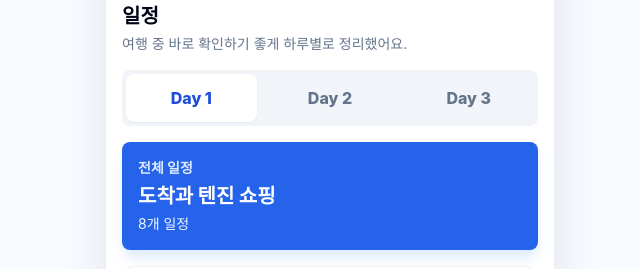
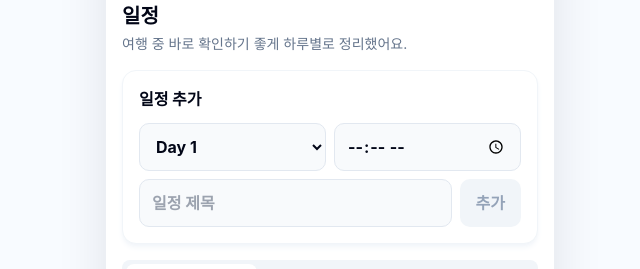
Before and after one commit to barunmal/my-travel-helper, a React (Vite) app: page / in a window 1280 px wide. Shown: the part 215-484 px from the top of the page, without its empty margins (310-950 px from the left). Built offline with nearby package versions, Linux system fonts and the light colour scheme.

Commit message:
Add custom schedule and shopping items

```diff
--- a/src/main.jsx
+++ b/src/main.jsx
@@ -168,14 +168,14 @@ const schedule = [
 ]
 
 const shoppingItems = [
-  { name: '포켓몬 배스볼', category: '굿즈', image: 'https://images.unsplash.com/photo-1609372332255-611485350f25?auto=format&fit=crop&w=700&q=80' },
-  { name: '케이프 슈퍼하드', category: '헤어', image: 'https://images.unsplash.com/photo-1522338242992-e1a54906a8da?auto=format&fit=crop&w=700&q=80' },
-  { name: '모아립', category: '뷰티', image: 'https://images.unsplash.com/photo-1586495777744-4413f21062fa?auto=format&fit=crop&w=700&q=80' },
-  { name: '신비오페르민', category: '의약품', image: 'https://images.unsplash.com/photo-1471864190281-a93a3070b6de?auto=format&fit=crop&w=700&q=80' },
-  { name: '에비오스', category: '영양제', image: 'https://images.unsplash.com/photo-1584308666744-24d5c474f2ae?auto=format&fit=crop&w=700&q=80' },
-  { name: '록소닌', category: '의약품', image: 'https://images.unsplash.com/photo-1587854692152-cbe660dbde88?auto=format&fit=crop&w=700&q=80' },
-  { name: '다이쇼K', category: '의약품', image: 'https://images.unsplash.com/photo-1585435557343-3b092031a831?auto=format&fit=crop&w=700&q=80' },
-  { name: '간식 / 젤리 / 과자', category: '간식', image: 'https://images.unsplash.com/photo-1582058091505-f87a2e55a40f?auto=format&fit=crop&w=700&q=80' }
+  { id: 'default-pokemon-bathball', name: '포켓몬 배스볼', category: '굿즈', image: 'https://images.unsplash.com/photo-1609372332255-611485350f25?auto=format&fit=crop&w=700&q=80' },
+  { id: 'default-cape-super-hard', name: '케이프 슈퍼하드', category: '헤어', image: 'https://images.unsplash.com/photo-1522338242992-e1a54906a8da?auto=format&fit=crop&w=700&q=80' },
+  { id: 'default-moalip', name: '모아립', category: '뷰티', image: 'https://images.unsplash.com/photo-1586495777744-4413f21062fa?auto=format&fit=crop&w=700&q=80' },
+  { id: 'default-shinbiofermin', name: '신비오페르민', category: '의약품', image: 'https://images.unsplash.com/photo-1471864190281-a93a3070b6de?auto=format&fit=crop&w=700&q=80' },
+  { id: 'default-ebios', name: '에비오스', category: '영양제', image: 'https://images.unsplash.com/photo-1584308666744-24d5c474f2ae?auto=format&fit=crop&w=700&q=80' },
+  { id: 'default-loxonin', name: '록소닌', category: '의약품', image: 'https://images.unsplash.com/photo-1587854692152-cbe660dbde88?auto=format&fit=crop&w=700&q=80' },
+  { id: 'default-taisho-k', name: '다이쇼K', category: '의약품', image: 'https://images.unsplash.com/photo-1585435557343-3b092031a831?auto=format&fit=crop&w=700&q=80' },
+  { id: 'default-snacks', name: '간식 / 젤리 / 과자', category: '간식', image: 'https://images.unsplash.com/photo-1582058091505-f87a2e55a40f?auto=format&fit=crop&w=700&q=80' }
 ]
 
 const checklistItems = [
@@ -276,10 +276,20 @@ function filterScheduleItems(items, filter) {
   return items.filter((item) => getCategory(item) === filter)
 }
 
+function sortScheduleItems(items) {
+  return [...items].sort((a, b) => {
+    const timeA = /^\d{2}:\d{2}$/.test(a.time) ? a.time : '99:99'
+    const timeB = /^\d{2}:\d{2}$/.test(b.time) ? b.time : '99:99'
+    return timeA.localeCompare(timeB)
+  })
+}
+
 function App() {
   const [activeTab, setActiveTab] = useState('schedule')
   const [scheduleFilter, setScheduleFilter] = useState('all')
   const [shoppingChecked, setShoppingChecked] = useLocalState('shoppingChecked', {})
+  const [customShoppingItems, setCustomShoppingItems] = useLocalState('customShoppingItems', [])
+  const [customScheduleItems, setCustomScheduleItems] = useLocalState('customScheduleItems', [])
   const [readyChecked, setReadyChecked] = useLocalState('readyChecked', {})
   const [budget, setBudget] = useLocalState('budget', { shopping: '', food: '', transport: '' })
   const total = useMemo(
@@ -287,7 +297,12 @@ function App() {
     [budget]
   )
 
-  const allPlaces = schedule.flatMap((day) => day.items.map((item) => ({ ...item, day: day.day })))
+  const scheduleWithCustomItems = schedule.map((day) => ({
+    ...day,
+    items: sortScheduleItems([...day.items, ...customScheduleItems.filter((item) => item.day === day.day)])
+  }))
+  const allPlaces = scheduleWithCustomItems.flatMap((day) => day.items.map((item) => ({ ...item, day: day.day })))
+  const allShoppingItems = [...shoppingItems, ...customShoppingItems]
 
   return (
     <main className="min-h-screen bg-[#f8fbff] text-slate-950">
@@ -326,9 +341,21 @@ function App() {
         </header>
 
         <div className="flex-1 px-4 pb-28 pt-5">
-          {activeTab === 'schedule' && <Schedule filter={scheduleFilter} setFilter={setScheduleFilter} />}
+          {activeTab === 'schedule' && (
+            <Schedule
+              filter={scheduleFilter}
+              setFilter={setScheduleFilter}
+              days={scheduleWithCustomItems}
+              onAddSchedule={(item) => setCustomScheduleItems((prev) => [...prev, item])}
+            />
+          )}
           {activeTab === 'shopping' && (
-            <Shopping checked={shoppingChecked} onToggle={(name) => setShoppingChecked((prev) => ({ ...prev, [name]: !prev[name] }))} />
+            <Shopping
+              checked={shoppingChecked}
+              items={allShoppingItems}
+              onAddItem={(item) => setCustomShoppingItems((prev) => [...prev, item])}
+              onToggle={(id) => setShoppingChecked((prev) => ({ ...prev, [id]: !prev[id] }))}
+            />
           )}
           {activeTab === 'map' && <MapList places={allPlaces} />}
           {activeTab === 'checklist' && (
@@ -367,18 +394,79 @@ function SectionTitle({ title, subtitle }) {
   )
 }
 
-function Schedule({ filter, setFilter }) {
-  const [selectedDay, setSelectedDay] = useState(schedule[0].day)
-  const currentDay = schedule.find((day) => day.day === selectedDay) || schedule[0]
+function Schedule({ filter, setFilter, days, onAddSchedule }) {
+  const [selectedDay, setSelectedDay] = useState(days[0].day)
+  const [newSchedule, setNewSchedule] = useState({ day: days[0].day, time: '', name: '' })
+  const currentDay = days.find((day) => day.day === selectedDay) || days[0]
   const filteredItems = filterScheduleItems(currentDay.items, filter)
   const filterLabel = quickSections.find((section) => section.filter === filter)?.label || '전체 일정'
+  const canAddSchedule = newSchedule.name.trim() && /^\d{2}:\d{2}$/.test(newSchedule.time)
+
+  const handleAddSchedule = (event) => {
+    event.preventDefault()
+    const name = newSchedule.name.trim()
+    const time = newSchedule.time.trim()
+    if (!name || !/^\d{2}:\d{2}$/.test(time)) return
+
+    onAddSchedule({
+      id: `custom-schedule-${Date.now()}`,
+      day: newSchedule.day,
+      time,
+      name,
+      desc: '직접 추가한 일정',
+      query: '',
+      custom: true
+    })
+    setSelectedDay(newSchedule.day)
+    setNewSchedule((prev) => ({ ...prev, time: '', name: '' }))
+  }
 
   return (
     <div className="space-y-4">
       <SectionTitle title="일정" subtitle="여행 중 바로 확인하기 좋게 하루별로 정리했어요." />
 
+      <form onSubmit={handleAddSchedule} className="rounded-[14px] border border-slate-100 bg-white p-4 shadow-md shadow-slate-100">
+        <p className="mb-3 text-base font-extrabold">일정 추가</p>
+        <div className="grid grid-cols-[1fr_1fr] gap-2">
+          <select
+            value={newSchedule.day}
+            onChange={(event) => setNewSchedule((prev) => ({ ...prev, day: event.target.value }))}
+            className="h-12 rounded-[10px] border border-slate-200 bg-slate-50 px-3 text-base font-bold outline-none focus:border-blue-500"
+          >
+            {days.map((day) => (
+              <option key={day.day} value={day.day}>{day.day}</option>
+            ))}
+          </select>
+          <input
+            type="time"
+            value={newSchedule.time}
+            onChange={(event) => setNewSchedule((prev) => ({ ...prev, time: event.target.value }))}
+            className="h-12 rounded-[10px] border border-slate-200 bg-slate-50 px-3 text-base font-bold outline-none focus:border-blue-500"
+            aria-label="시간"
+          />
+        </div>
+        <div className="mt-2 flex gap-2">
+          <input
+            value={newSchedule.name}
+            onChange={(event) => setNewSchedule((prev) => ({ ...prev, name: event.target.value }))}
+            className="h-12 min-w-0 flex-1 rounded-[10px] border border-slate-200 bg-slate-50 px-3 text-base font-bold outline-none focus:border-blue-500"
+            placeholder="일정 제목"
+            maxLength={40}
+          />
+          <button
+            type="submit"
+            disabled={!canAddSchedule}
+            className={`h-12 shrink-0 rounded-[10px] px-4 text-base font-extrabold ${
+              canAddSchedule ? 'bg-blue-600 text-white shadow-md shadow-blue-100' : 'bg-slate-100 text-slate-400'
+            }`}
+          >
+            추가
+          </button>
+        </div>
+      </form>
+
       <div className="grid grid-cols-3 gap-2 rounded-[8px] bg-slate-100 p-1">
-        {schedule.map((day) => (
+        {days.map((day) => (
           <button
             key={day.day}
             type="button"
@@ -413,7 +501,7 @@ function Schedule({ filter, setFilter }) {
 
       <div className="space-y-4">
         {filteredItems.map((item) => (
-          <PlaceCard item={item} key={`${currentDay.day}-${item.name}`} />
+          <PlaceCard item={item} key={item.id || `${currentDay.day}-${item.name}`} />
         ))}
         {filteredItems.length === 0 && (
           <div className="rounded-[12px] border border-slate-100 bg-white p-5 text-center text-sm font-bold text-slate-500 shadow-md shadow-slate-100">
@@ -457,33 +545,71 @@ function PlaceCard({ item }) {
   )
 }
 
-function Shopping({ checked, onToggle }) {
-  const doneCount = shoppingItems.filter((item) => checked[item.name]).length
+function Shopping({ checked, items, onToggle, onAddItem }) {
+  const [newItemName, setNewItemName] = useState('')
+  const doneCount = items.filter((item) => checked[item.id] || checked[item.name]).length
+  const itemName = newItemName.trim()
+
+  const handleAddItem = (event) => {
+    event.preventDefault()
+    if (!itemName) return
+
+    onAddItem({
+      name: itemName,
+      category: '직접 추가',
+      image: 'https://images.unsplash.com/photo-1512909006721-3d6018887383?auto=format&fit=crop&w=700&q=80',
+      id: `custom-shopping-${Date.now()}`,
+      custom: true
+    })
+    setNewItemName('')
+  }
+
   return (
     <div>
-      <SectionTitle title="구매리스트" subtitle={`${doneCount}/${shoppingItems.length}개 체크됨`} />
+      <SectionTitle title="구매리스트" subtitle={`${doneCount}/${items.length}개 체크됨`} />
+      <form onSubmit={handleAddItem} className="mb-4 rounded-[14px] border border-slate-100 bg-white p-4 shadow-md shadow-slate-100">
+        <p className="mb-3 text-base font-extrabold">상품 추가</p>
+        <div className="flex gap-2">
+          <input
+            value={newItemName}
+            onChange={(event) => setNewItemName(event.target.value)}
+            className="h-12 min-w-0 flex-1 rounded-[10px] border border-slate-200 bg-slate-50 px-3 text-base font-bold outline-none focus:border-blue-500"
+            placeholder="상품명"
+            maxLength={40}
+          />
+          <button
+            type="submit"
+            disabled={!itemName}
+            className={`h-12 shrink-0 rounded-[10px] px-4 text-base font-extrabold ${
+              itemName ? 'bg-blue-600 text-white shadow-md shadow-blue-100' : 'bg-slate-100 text-slate-400'
+            }`}
+          >
+            추가
+          </button>
+        </div>
+      </form>
       <div className="space-y-3">
-        {shoppingItems.map((item) => (
+        {items.map((item) => (
           <button
-            key={item.name}
+            key={item.id}
             type="button"
-            onClick={() => onToggle(item.name)}
+            onClick={() => onToggle(item.id)}
             className={`flex min-h-24 w-full items-center gap-3 rounded-[12px] border p-3 text-left shadow-sm transition ${
-              checked[item.name] ? 'border-blue-500 bg-blue-50' : 'border-slate-100 bg-white active:bg-slate-50'
+              checked[item.id] || checked[item.name] ? 'border-blue-500 bg-blue-50' : 'border-slate-100 bg-white active:bg-slate-50'
             }`}
           >
             <span className={`grid h-11 w-11 shrink-0 place-items-center rounded-[12px] border-2 text-lg font-extrabold ${
-              checked[item.name] ? 'border-blue-600 bg-blue-600 text-white shadow-md shadow-blue-100' : 'border-slate-300 bg-white text-transparent'
+              checked[item.id] || checked[item.name] ? 'border-blue-600 bg-blue-600 text-white shadow-md shadow-blue-100' : 'border-slate-300 bg-white text-transparent'
             }`}>
               ✓
             </span>
-            <img src={item.image} alt={item.name} className={`h-20 w-20 shrink-0 rounded-[10px] object-cover ${checked[item.name] ? 'opacity-60' : ''}`} />
+            <img src={item.image} alt={item.name} className={`h-20 w-20 shrink-0 rounded-[10px] object-cover ${checked[item.id] || checked[item.name] ? 'opacity-60' : ''}`} />
             <div className="min-w-0 flex-1">
               <div className="mb-2 flex items-center gap-2">
-                <span className={`rounded-full px-2 py-1 text-xs font-bold ${checked[item.name] ? 'bg-blue-100 text-blue-700' : 'bg-slate-100 text-slate-600'}`}>{item.category}</span>
-                {checked[item.name] && <span className="rounded-full bg-blue-600 px-2 py-1 text-xs font-bold text-white">완료</span>}
+                <span className={`rounded-full px-2 py-1 text-xs font-bold ${checked[item.id] || checked[item.name] ? 'bg-blue-100 text-blue-700' : 'bg-slate-100 text-slate-600'}`}>{item.category}</span>
+                {(checked[item.id] || checked[item.name]) && <span className="rounded-full bg-blue-600 px-2 py-1 text-xs font-bold text-white">완료</span>}
               </div>
-              <p className={`text-base font-extrabold leading-6 ${checked[item.name] ? 'text-slate-400 line-through decoration-2' : 'text-slate-950'}`}>{item.name}</p>
+              <p className={`break-keep text-base font-extrabold leading-6 ${checked[item.id] || checked[item.name] ? 'text-slate-400 line-through decoration-2' : 'text-slate-950'}`}>{item.name}</p>
             </div>
           </button>
         ))}
```
